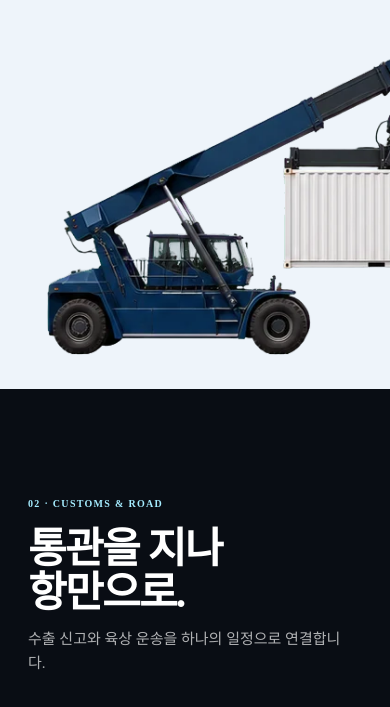
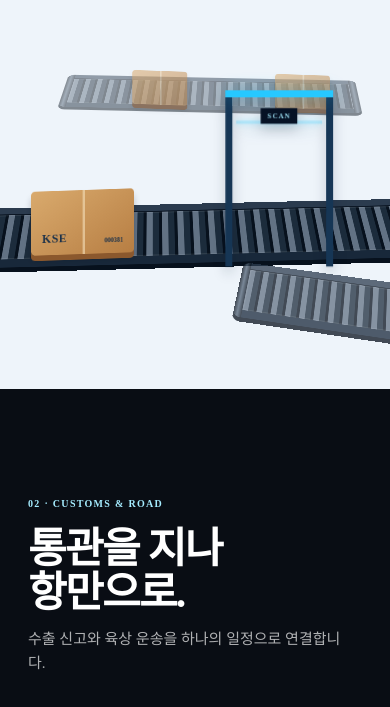
Before and after one commit to pastino/kse-global-motion-prototype, a React (Vite) app: page / in a window 390 px wide. Shown: the part 1716-2423 px from the top of the page. Built offline with nearby package versions, Linux system fonts and the light colour scheme.

Commit message:
feat: replace crane intro with sorting rail motion

```diff
--- a/src/sections/FreightSequenceSection.tsx
+++ b/src/sections/FreightSequenceSection.tsx
@@ -5,17 +5,43 @@ const services = [
   ['04', 'OCEAN', '전 세계 파트너 항로 연결'],
 ]
 
+function SortingRail({ animated = false, mobile = false }: { animated?: boolean; mobile?: boolean }) {
+  return (
+    <div className={mobile ? 'sorting-system sorting-system--mobile' : 'sorting-system'} data-sorter={animated ? true : undefined} aria-hidden="true">
+      <div className="sorting-rail sorting-rail--back"><span /></div>
+      <div className="sorting-rail sorting-rail--main"><span /></div>
+      <div className="sorting-rail sorting-rail--branch"><span /></div>
+      <div className="sorting-gate">
+        <i data-scan-beam={animated ? true : undefined} />
+        <b>SCAN</b>
+      </div>
+      <div className="sorting-parcel sorting-parcel--ghost sorting-parcel--ghost-one" data-parcel-ghost={animated ? true : undefined}><span /></div>
+      <div className="sorting-parcel sorting-parcel--ghost sorting-parcel--ghost-two" data-parcel-ghost={animated ? true : undefined}><span /></div>
+      <div className="sorting-parcel sorting-parcel--primary" data-parcel-primary={animated ? true : undefined}>
+        <span>KSE</span>
+        <small>000381</small>
+      </div>
+      <div className="sorting-status" data-sorting-status={animated ? true : undefined}>
+        <span><i /> OMS ORDER</span>
+        <span><i /> WEIGHT OK</span>
+        <span><i /> ROUTE READY</span>
+      </div>
+    </div>
+  )
+}
+
 export function FreightSequenceSection() {
   return (
     <section id="journey" className="freight-sequence" aria-labelledby="sequence-title">
       <div className="sequence-sticky">
         <div className="sequence-stage" aria-hidden="true">
           <div className="sequence-grid" />
+          <div className="sorting-backdrop" data-sorter-backdrop />
           <div className="sequence-road sequence-road--side"><span /><span /><span /></div>
           <div className="sequence-road sequence-road--top"><span /><span /><span /></div>
           <div className="sequence-ocean"><span className="ocean-wake ocean-wake--left" /><span className="ocean-wake ocean-wake--right" /></div>
 
-          <img data-stacker className="sequence-vehicle sequence-stacker" src="/assets/generated/reach-stacker-v2.webp" alt="" decoding="async" />
+          <SortingRail animated />
           <img data-truck-side className="sequence-vehicle sequence-truck-side" src="/assets/generated/freight-truck-side-v2.webp" alt="" decoding="async" />
           <img data-truck-top className="sequence-vehicle sequence-truck-top" src="/assets/generated/freight-truck-top-v2.webp" alt="" decoding="async" />
           <img data-ship-top className="sequence-vehicle sequence-ship-top" src="/assets/generated/cargo-ship-top-v2.webp" alt="" decoding="async" />
@@ -32,9 +58,9 @@ export function FreightSequenceSection() {
           </div>
 
           <div className="sequence-copy sequence-copy--pickup" data-sequence-copy="pickup">
-            <p>01 / ONE CONTINUOUS FLOW</p>
-            <h2 id="sequence-title">한 번 맡긴 화물은<br />멈추지 않습니다.</h2>
-            <span>입고부터 선적까지 같은 흐름 안에서 움직입니다.</span>
+            <p>01 / OMS TO OUTBOUND</p>
+            <h2 id="sequence-title">주문이 들어오면<br />물류가 바로 움직입니다.</h2>
+            <span>OMS 주문 수집부터 분류·검수·출고까지 같은 레일 위에서 이어집니다.</span>
           </div>
 
           <div className="sequence-copy sequence-copy--services" data-sequence-copy="services">
@@ -81,7 +107,7 @@ export function FreightSequenceSection() {
             <h3>주문이 모이면<br />출고가 시작됩니다.</h3>
             <p>OMS 주문 수집부터 입고·검수·피킹·포장까지.</p>
           </div>
-          <img src="/assets/generated/reach-stacker-v2.webp" alt="컨테이너를 옮기는 리치 스태커" loading="lazy" decoding="async" />
+          <SortingRail mobile />
         </div>
         <div className="sequence-mobile-scene sequence-mobile-scene--road" data-reveal>
           <div className="section-shell sequence-mobile-copy">
--- a/src/styles/global.css
+++ b/src/styles/global.css
@@ -55,10 +55,12 @@ button, a, input, select { -webkit-tap-highlight-color: transparent; }
 .section-intro--light .section-kicker { color: var(--cyan-200); }
 .dark-section { background: var(--ink-950); color: white; }
 
-.freight-sequence { position: relative; min-height: 900svh; background: white; }
+.freight-sequence { position: relative; min-height: 1080svh; background: white; }
 .sequence-sticky { position: sticky; top: 0; height: 100svh; min-height: 680px; overflow: hidden; isolation: isolate; background: white; color: var(--ink-950); }
 .sequence-stage { position: absolute; z-index: 0; inset: 0; overflow: hidden; }
 .sequence-grid { position: absolute; inset: 0; opacity: .6; background: radial-gradient(circle at 78% 28%, rgba(38,200,255,.12), transparent 30%), radial-gradient(circle at 18% 74%, rgba(7,87,210,.08), transparent 34%); }
+.sorting-backdrop { position: absolute; z-index: 1; inset: 0; background: url('/assets/generated/sorting-warehouse-v1.webp') center / cover no-repeat; will-change: transform, opacity; }
+.sorting-backdrop::after { content: ''; position: absolute; inset: 0; background: linear-gradient(90deg, rgba(3,14,31,.92) 0%, rgba(3,14,31,.68) 42%, rgba(3,14,31,.18) 72%), linear-gradient(0deg, rgba(3,14,31,.58), transparent 52%); }
 .sequence-road { position: absolute; background: #090d14; opacity: 0; }
 .sequence-road span { position: absolute; background: repeating-linear-gradient(90deg, rgba(255,255,255,.22) 0 52px, transparent 52px 102px); }
 .sequence-road--side { left: 0; right: 0; bottom: 0; height: 43%; border-top: 1px solid rgba(6,18,37,.14); }
@@ -77,7 +79,6 @@ button, a, input, select { -webkit-tap-highlight-color: transparent; }
 .ocean-wake--left { left: 34%; background: linear-gradient(90deg, transparent, rgba(255,255,255,.4), transparent); transform: skewX(-8deg); }
 .ocean-wake--right { right: 34%; background: linear-gradient(90deg, transparent, rgba(255,255,255,.4), transparent); transform: skewX(8deg); }
 .sequence-vehicle { position: absolute; z-index: 3; pointer-events: none; user-select: none; will-change: transform, opacity; filter: drop-shadow(0 18px 22px rgba(5,18,39,.18)); }
-.sequence-stacker { left: 50%; bottom: 7%; width: min(61vw, 900px); transform: translateX(-50%); transform-origin: center bottom; }
 .sequence-truck-side { left: 50%; bottom: 20%; width: min(63vw, 930px); opacity: 0; transform: translateX(-50%); transform-origin: center; }
 .sequence-truck-top { left: 50%; top: 4%; width: auto; height: 72vh; opacity: 0; transform: translateX(-50%); transform-origin: center; }
 .sequence-ship-top { left: 50%; top: -12%; width: auto; height: 118vh; opacity: 0; transform: translateX(-50%); transform-origin: center; filter: drop-shadow(0 28px 34px rgba(0,8,24,.34)); }
@@ -85,16 +86,46 @@ button, a, input, select { -webkit-tap-highlight-color: transparent; }
 .sequence-cloud--one { top: -4%; left: -8%; }
 .sequence-cloud--two { top: 8%; right: -12%; }
 .sequence-cloud--three { bottom: -12%; left: 26%; width: 52vw; }
+.sorting-system { position: absolute; z-index: 3; left: -4%; right: -4%; bottom: -3%; height: 54%; perspective: 1100px; transform-origin: 50% 100%; will-change: transform, opacity; }
+.sorting-rail { position: absolute; height: 108px; border-radius: 12px; background: linear-gradient(180deg, #2b3b4e 0 12px, #0c1725 12px 94px, #18283a 94px); box-shadow: 0 8px 0 #07111d; transform-origin: center; overflow: hidden; }
+.sorting-rail::before, .sorting-rail::after { content: ''; position: absolute; z-index: 2; top: 0; bottom: 0; width: 12px; background: linear-gradient(90deg, #07101b, #526477 48%, #0a1420); }
+.sorting-rail::before { left: 0; }
+.sorting-rail::after { right: 0; }
+.sorting-rail > span { position: absolute; inset: 14px 12px; background: repeating-linear-gradient(90deg, #627284 0 8px, #1c2c3c 8px 16px, #07111d 16px 20px); box-shadow: inset 0 0 0 2px rgba(255,255,255,.08); will-change: background-position; }
+.sorting-rail--main { left: -4%; right: -4%; top: 44%; transform: rotateX(47deg) rotateZ(-2deg); }
+.sorting-rail--back { left: 16%; right: 10%; top: 5%; opacity: .48; transform: rotateX(53deg) rotateZ(2.5deg) scale(.78); }
+.sorting-rail--branch { right: -2%; top: 64%; width: 46%; opacity: .75; transform: rotateX(48deg) rotateZ(11deg) scale(.9); }
+.sorting-gate { position: absolute; z-index: 5; left: 52%; top: 16%; width: 138px; height: 226px; border: 9px solid #163655; border-bottom: 0; filter: drop-shadow(0 8px 8px rgba(4,20,38,.22)); }
+.sorting-gate::before { content: ''; position: absolute; left: -9px; right: -9px; top: -9px; height: 9px; background: var(--cyan-400); box-shadow: 0 0 22px rgba(38,200,255,.42); }
+.sorting-gate b { position: absolute; top: 14px; left: 50%; padding: 5px 9px; background: var(--ink-950); color: var(--cyan-200); font-size: 9px; letter-spacing: .14em; transform: translateX(-50%); }
+.sorting-gate > i { position: absolute; left: 5px; right: 5px; top: 30px; height: 4px; background: var(--cyan-400); box-shadow: 0 0 8px var(--cyan-400), 0 0 28px rgba(38,200,255,.72); opacity: .3; will-change: transform, opacity; }
+.sorting-parcel { position: absolute; z-index: 4; width: 132px; height: 82px; display: flex; align-items: flex-end; gap: 8px; padding: 12px 14px; border-radius: 5px; background: linear-gradient(145deg, #d9aa6d, #b77e43); color: #1a3049; box-shadow: 0 7px 0 #8b582d, 0 8px 8px rgba(3,16,31,.22); transform: skewY(-2deg); will-change: transform, opacity; }
+.sorting-parcel::before { content: ''; position: absolute; left: 50%; top: 0; bottom: 0; width: 3px; background: rgba(242,218,180,.65); }
+.sorting-parcel span { font-size: 15px; font-weight: 900; letter-spacing: .05em; }
+.sorting-parcel small { margin-left: auto; font-size: 8px; font-weight: 800; }
+.sorting-parcel--primary { left: -12%; top: 44%; }
+.sorting-parcel--ghost { width: 94px; height: 58px; padding: 0; opacity: .56; }
+.sorting-parcel--ghost-one { left: -3%; top: 9%; transform: scale(.75) skewY(2deg); }
+.sorting-parcel--ghost-two { left: 24%; top: 10%; transform: scale(.75) skewY(2deg); }
+.sorting-status { position: absolute; z-index: 7; left: 5%; bottom: 8%; display: flex; gap: 8px; opacity: 0; }
+.sorting-status span { display: flex; align-items: center; gap: 7px; padding: 8px 11px; border: 1px solid rgba(7,87,210,.18); border-radius: 999px; background: rgba(255,255,255,.9); color: var(--ink-800); font-size: 9px; font-weight: 850; letter-spacing: .08em; }
+.sorting-status i { width: 6px; height: 6px; border-radius: 50%; background: var(--blue-600); box-shadow: 0 0 0 4px rgba(8,115,238,.1); }
 .sequence-ui { position: relative; z-index: 6; height: 100%; pointer-events: none; }
-.sequence-meta { position: absolute; top: 104px; left: 0; right: 0; display: flex; justify-content: space-between; font-size: 10px; font-weight: 800; letter-spacing: .16em; }
+.sequence-meta { position: absolute; top: 104px; left: 0; right: 0; display: flex; justify-content: space-between; font-size: 10px; font-weight: 800; letter-spacing: .16em; color: rgba(255,255,255,.82); text-shadow: 0 1px 12px rgba(0,0,0,.22); }
 .sequence-meta strong { font-size: 13px; font-variant-numeric: tabular-nums; }
 .sequence-copy { position: absolute; top: 18%; left: 0; max-width: 900px; will-change: transform, opacity; }
 .sequence-copy p { margin: 0 0 22px; font-size: 11px; font-weight: 850; letter-spacing: .17em; color: var(--blue-700); }
 .sequence-copy h2 { margin: 0; font-size: clamp(56px, 6.8vw, 96px); line-height: .98; letter-spacing: -.04em; }
 .sequence-copy > span { display: block; max-width: 520px; margin-top: 24px; font-size: 17px; line-height: 1.65; color: var(--muted); }
 .sequence-copy--pickup { top: 19%; }
+.sequence-copy--pickup { color: white; text-shadow: 0 2px 20px rgba(0,0,0,.16); }
+.sequence-copy--pickup p { color: var(--cyan-200); }
+.sequence-copy--pickup > span { color: rgba(255,255,255,.74); }
 .sequence-copy--services, .sequence-copy--milestone, .sequence-copy--ocean { opacity: 0; }
 .sequence-copy--services { top: 12%; }
+.sequence-copy--services { color: white; text-shadow: 0 2px 20px rgba(0,0,0,.2); }
+.sequence-copy--services p { color: var(--cyan-200); }
+.sequence-copy--services > span { color: rgba(255,255,255,.72); }
 .sequence-copy--services h2 { font-size: clamp(52px, 6vw, 90px); }
 .sequence-copy--milestone { top: 16%; max-width: 770px; }
 .sequence-copy--milestone h2 { font-size: clamp(50px, 5.8vw, 84px); }
@@ -240,7 +271,6 @@ button, a, input, select { -webkit-tap-highlight-color: transparent; }
   .capability-list article { grid-template-columns: 48px .8fr 1.4fr; }
   .capability-tags { grid-column: 3; justify-content: flex-start; }
   .brand-film-content { align-items: flex-start; flex-direction: column; }
-  .sequence-stacker { width: 76vw; }
   .sequence-truck-side { width: 75vw; }
   .sequence-copy { max-width: 720px; }
   .sequence-services { right: -52%; }
@@ -283,7 +313,12 @@ button, a, input, select { -webkit-tap-highlight-color: transparent; }
   .sequence-mobile-copy p { max-width: 320px; margin: 0; font-size: 15px; line-height: 1.6; color: var(--muted); }
   .sequence-mobile-scene > img { position: absolute; z-index: 1; max-width: none; }
   .sequence-mobile-scene--warehouse { background: #eef4fa; }
-  .sequence-mobile-scene--warehouse > img { left: 12vw; bottom: 4vh; width: 132vw; }
+  .sorting-system--mobile { left: -34%; right: -34%; bottom: 0; height: 54%; transform: scale(.78); transform-origin: 50% 100%; }
+  .sorting-system--mobile .sorting-status { display: none; }
+  .sorting-system--mobile .sorting-parcel--primary { left: 18%; }
+  .sorting-system--mobile .sorting-parcel--ghost-one { left: 36%; }
+  .sorting-system--mobile .sorting-parcel--ghost-two { left: 64%; }
+  .sorting-system--mobile .sorting-gate { left: 56%; }
   .sequence-mobile-scene--road { color: white; background: #090d14; }
   .sequence-mobile-scene--road::after { content: ''; position: absolute; left: 0; right: 0; bottom: 25%; height: 2px; background: rgba(255,255,255,.22); box-shadow: 0 90px rgba(255,255,255,.16), 0 -90px rgba(255,255,255,.16); }
   .sequence-mobile-scene--road .sequence-mobile-copy > span { color: var(--cyan-200); }
@@ -299,7 +334,6 @@ button, a, input, select { -webkit-tap-highlight-color: transparent; }
   .sequence-copy { top: 15%; width: 100%; }
   .sequence-copy h2, .sequence-copy--services h2, .sequence-copy--milestone h2 { font-size: clamp(39px, 12.2vw, 58px); line-height: 1.02; }
   .sequence-copy > span { max-width: 330px; font-size: 15px; }
-  .sequence-stacker { width: 118vw; left: 58%; bottom: 12%; }
   .sequence-truck-side { width: 112vw; left: 57%; bottom: 27%; }
   .sequence-road--side { height: 48%; }
   .sequence-road--top { width: 44vw; }
```
Also changed, not shown: src/motion/useJourneyMotion.ts (+39 -32 lines), public/assets/generated/sorting-warehouse-v1.webp (added), 1 other file (tests, documents, lock files or other folders).
